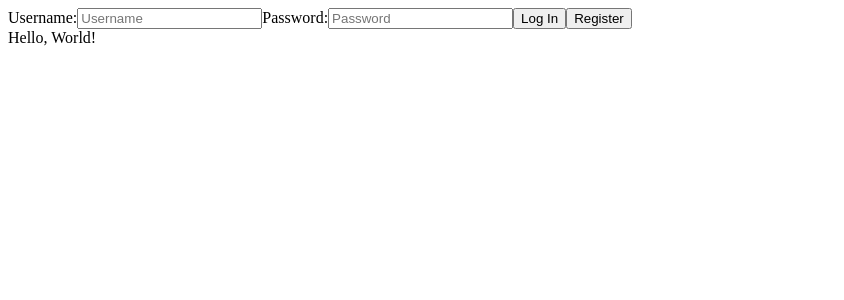
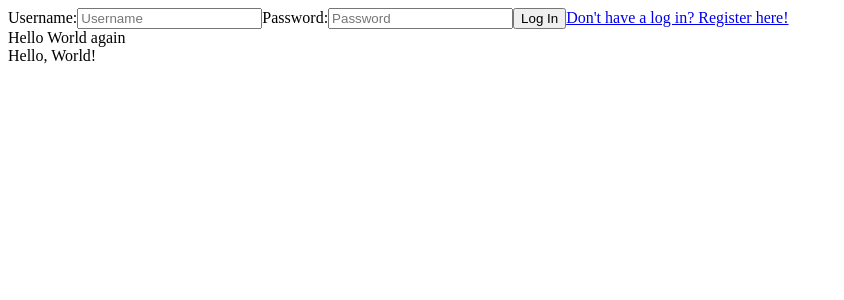
Before and after one commit to ksglasper/strangersThings, a React (Create React App) app: page /register in a window 1280 px wide. Shown: the top 300 px of the page, without its empty margins (0-844 px from the left). Built offline with nearby package versions, Linux system fonts and the light colour scheme; no server answers.

Commit message:
register nav link, set up for logging in

```diff
--- a/src/components/App.js
+++ b/src/components/App.js
@@ -3,15 +3,17 @@ import ReactDOM from "react-dom/client";
 import {
   BrowserRouter as Router,
   Route,
+  Routes,
   Redirect,
   Switch,
 } from "react-router-dom";
 import { fectchAllPosts } from "../api";
-import { Posts, Header } from "./";
+import { Posts, Header, Register } from "./";
 
 const App = () => {
   const [allPosts, setAllPosts] = useState([]);
   const [currentUser, setCurrentUser] = useState("");
+  const [isLoggingIn, setIsLoggingIn] = useState(false);
   useEffect(() => {
     fectchAllPosts()
       .then((posts) => {
@@ -25,9 +27,25 @@ const App = () => {
 
   return (
     <>
-      <Header setCurrentUser={setCurrentUser} currentUser={currentUser} />
-      <div>Hello, World!</div>
-      <Posts allPosts={allPosts} />
+      <Router>
+        <Header
+          setCurrentUser={setCurrentUser}
+          currentUser={currentUser}
+          isLoggingIn={isLoggingIn}
+          setIsLoggingIn={setIsLoggingIn}
+        />
+        <Routes>
+
+
+        <Route path={"/register"} element={<Register />}>
+
+        </Route>
+        </Routes>
+
+        <div>Hello, World!</div>
+        <Posts allPosts={allPosts} />
+
+      </Router>
     </>
   );
 };
--- a/src/components/Header.js
+++ b/src/components/Header.js
@@ -1,32 +1,42 @@
-import React from 'react'
-import { registerPerson, logInPerson } from '../api'
+import React from "react";
+import { registerPerson, logInPerson } from "../api";
+import { NavLink } from "react-router-dom";
 
 
 
 
-const Header = ({currentUser, setCurrentUser}) => {
+const Header = ({ currentUser, setCurrentUser, isLoggingIn, setIsLoggingIn }) => {
+  // const handleLogIn = async (event) => {
+  //   console.log(event.target.username.value)
+  // }
+  console.log(isLoggingIn, 'before click')
 
 
-
-    return (
-        <form  return id="search" onSubmit={async (event) => {
-            event.preventDefault()
-            console.log(event.target.username.value)
-            console.log(event.target.password.value)
-            console.log(event)
-
-          }}>
-        <label htmlFor="username">Username:</label>
-      <input type="text" name="username" placeholder='Username'/>
-      <label htmlFor="password">Password:</label>
-      <input type="text" name="password" placeholder='Password'/>
-      <button name="logIn" type="submit">Log In</button>
-      {currentUser ?<></> :<button type='submit'>Register</button>}
-      {currentUser ? <button onClick={handleLogOut()}>Log Out</button>: <></>}
-
-        </form>
-    )
-}
+  return (
+    <form
+      id="userInput"
+      onSubmit={async (event) => {
+        event.preventDefault();
+        console.log(event.target.username.value);
+        console.log(event.target.password.value);
+        // console.log(isLoggingIn, 'after a click')
+        isLoggingIn ? logInPerson(event) : registerPerson(event)
 
 
-export default Header
+      }}
+    >
+      <label htmlFor="username">Username:</label>
+      <input type="text" name="username" placeholder="Username" />
+      <label htmlFor="password">Password:</label>
+      <input type="text" name="password" placeholder="Password" />
+      <button name="logIn" onClick={() => setIsLoggingIn(true)}>
+        Log In
+      </button>
+      <NavLink to={'/register'} >Don't have a log in? Register here!</NavLink>
+      {/* {currentUser ? <></> : <button name="register" >Register</button>} */}
+      {currentUser ? <button onClick={handleLogOut()}>Log Out</button> : <></>}
+    </form>
+  );
+};
+
+export default Header;
--- a/src/components/Posts.js
+++ b/src/components/Posts.js
@@ -10,7 +10,7 @@ const Posts = ({allPosts}) => {
         ? allPosts.map((post ,idx) => {
             return (
 
-                <div key={post.author._id} className="post">
+                <div key={`${idx}-${post.author._id}`} className="post">
                   <h3>{post.title}</h3>
                   <p>Hellooooooo</p>
                   <p>{post.description}</p>
--- /dev/null
+++ b/src/components/Register.js
@@ -0,0 +1,14 @@
+import React from "react";
+import { registerPerson, logInPerson } from "../api";
+
+
+const Register = () =>{
+    return(
+        <>Hello World again</>
+    )
+}
+
+
+
+
+export default Register;
--- a/src/components/index.js
+++ b/src/components/index.js
@@ -1,3 +1,4 @@
 export {default as App} from './App'
 export {default as Posts} from './Posts'
 export {default as Header} from './Header'
+export {default as Register} from './Register'
--- a/src/index.js
+++ b/src/index.js
@@ -5,7 +5,7 @@ import { App} from "./components";
 
 const root = ReactDOM.createRoot(document.getElementById("app"));
 root.render(
-  <Router>
+
     <App />
-  </Router>
+
 );
```
